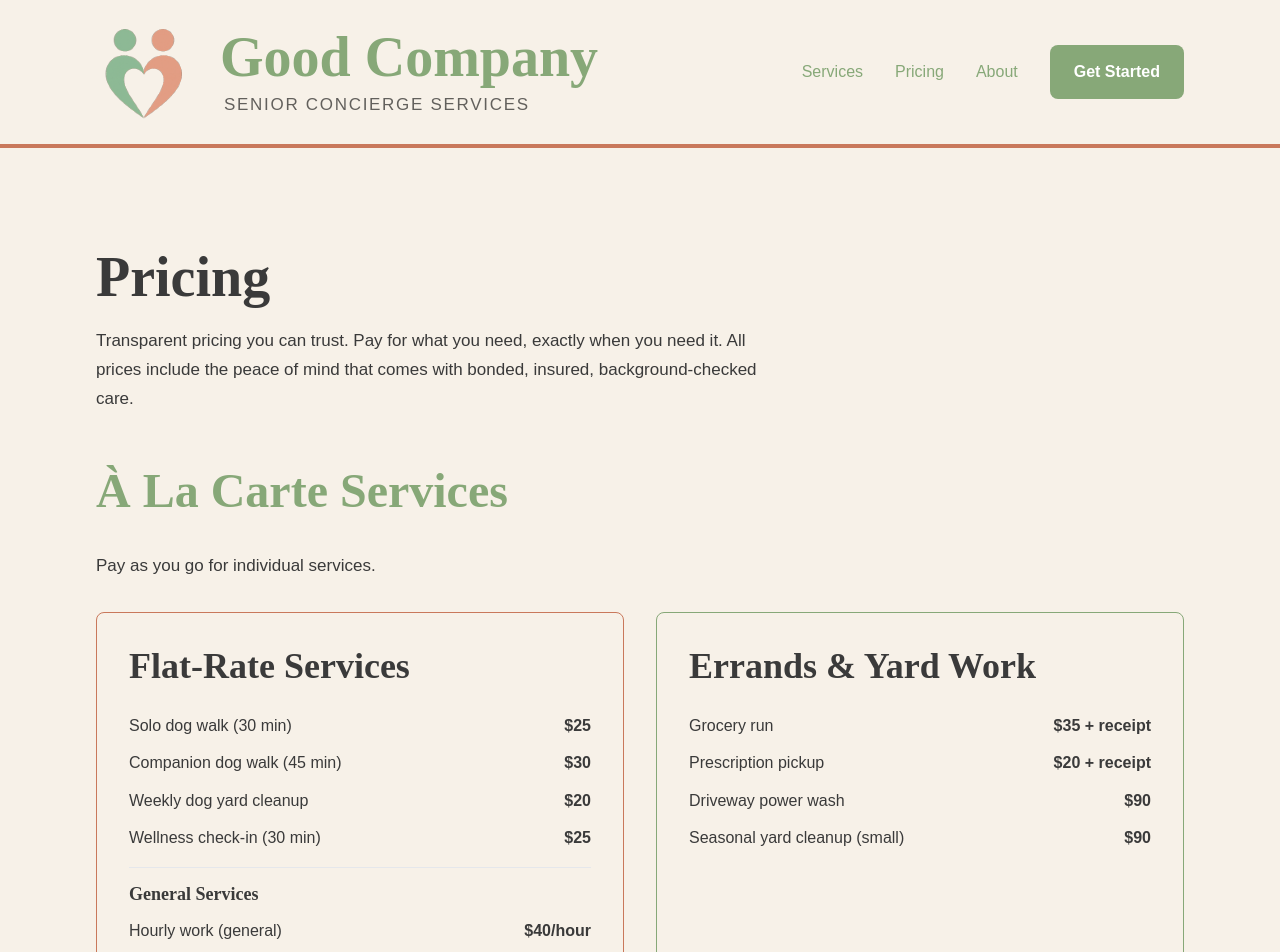
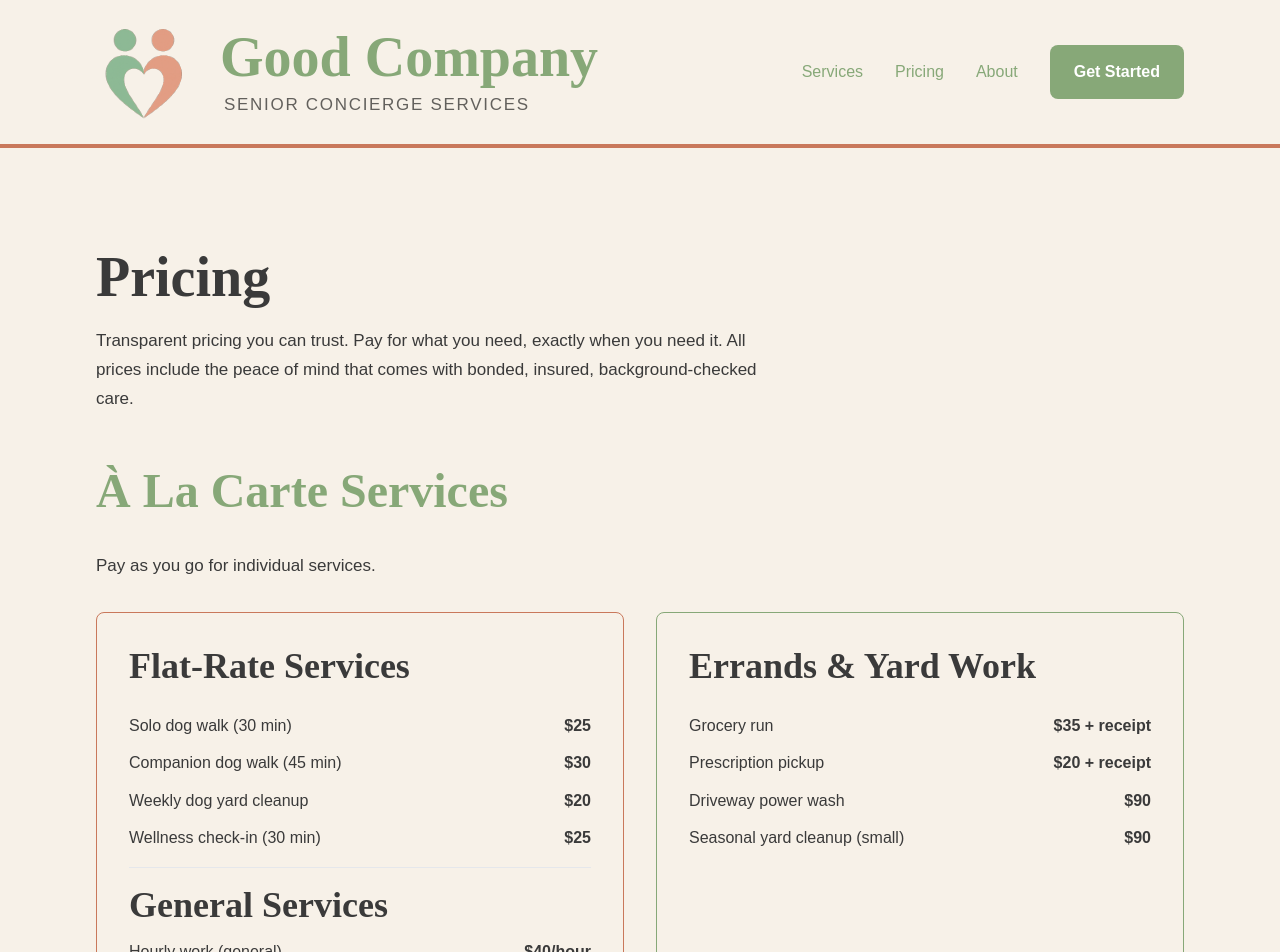
Before and after one commit to GoodCompanySCS/goodcompany-scs, a Next.js app: page /pricing in a window 1280 px wide. Shown: the top 952 px of the page. Built offline with nearby package versions, Linux system fonts and the light colour scheme.

Commit message:
Update page.tsx

```diff
--- a/app/pricing/page.tsx
+++ b/app/pricing/page.tsx
@@ -36,7 +36,7 @@ export default function Pricing() {
           <span className="font-semibold">$25</span>
         </li>
         <li className="pt-4 mt-4 border-t border-gray-200">
-          <h4 className="text-lg font-semibold mb-3">General Services</h4>
+          <h4 className="text-4xl font-semibold mb-3">General Services</h4>
         </li>
         <li className="flex justify-between">
           <span>Hourly work (general)</span>
```
